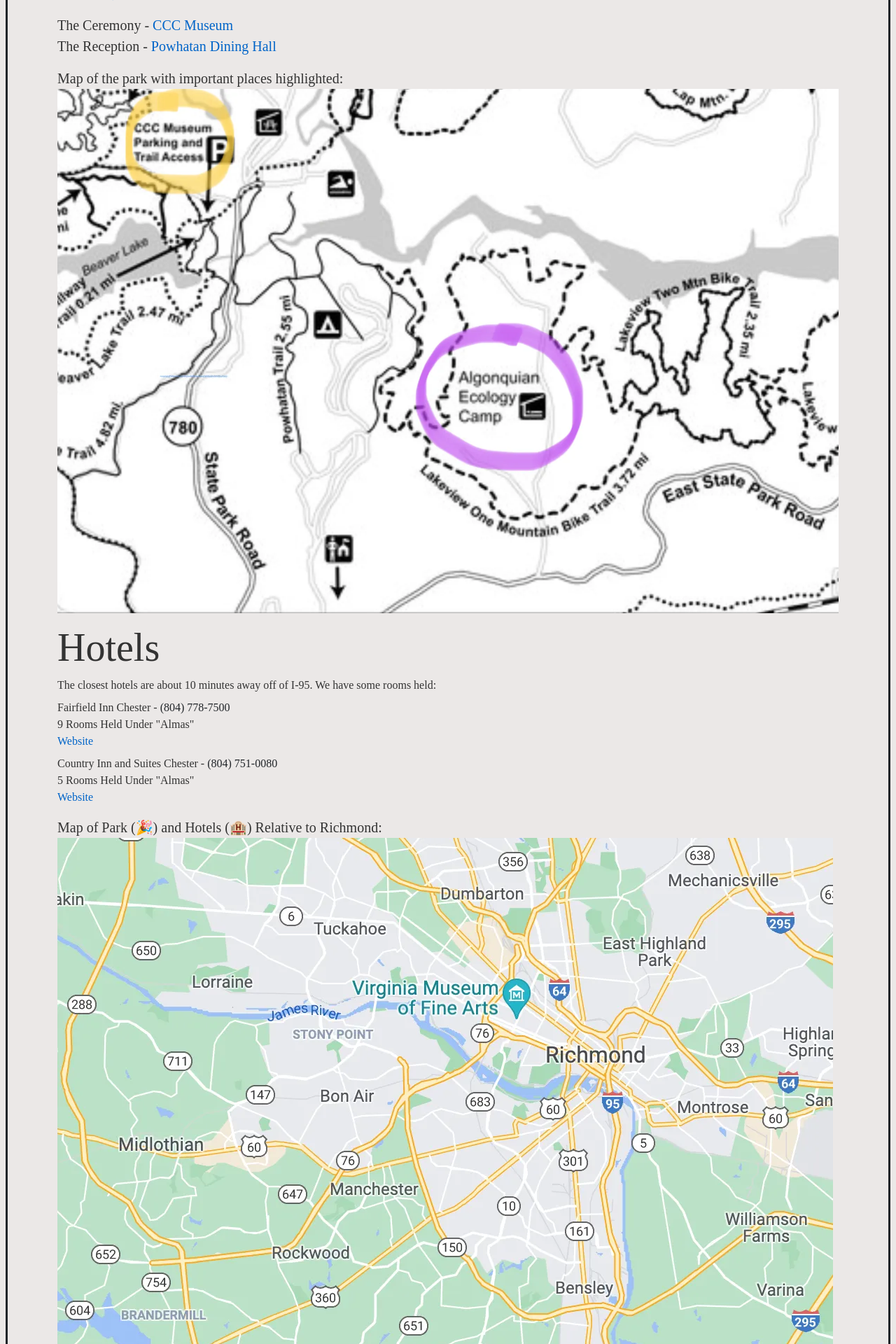
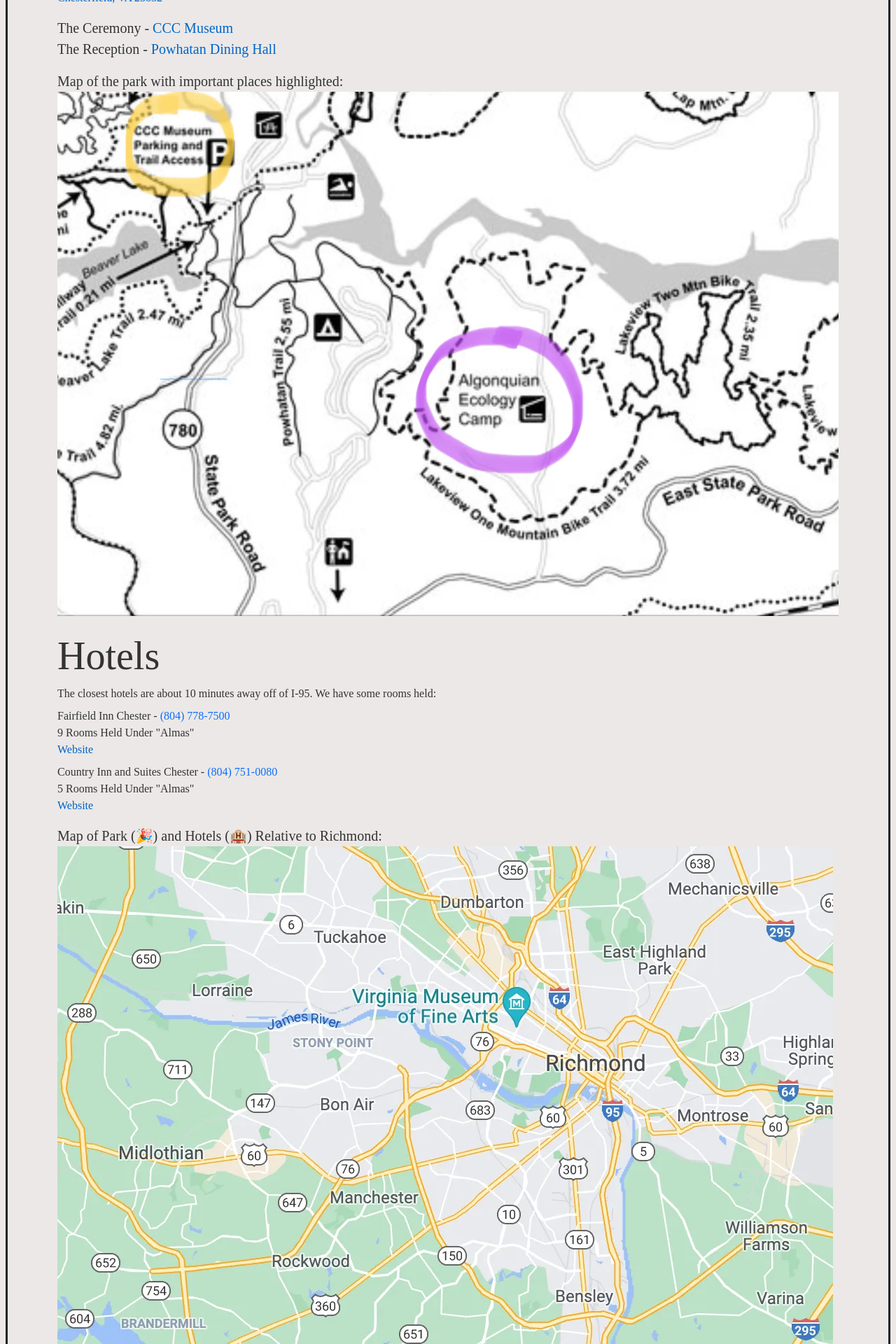
Before and after one commit to kalmas/rosyandkyle-com, a Svelte app: page /event in a window 1280 px wide. Shown: the part 520-2440 px from the top of the page at 70% size. Built offline with nearby package versions, Linux system fonts and the light colour scheme; a web font is replaced by a local one.

Commit message:
linked img

```diff
--- /dev/null
+++ b/src/Image.svelte
@@ -0,0 +1,6 @@
+<script lang="ts">
+    export let src: string = "";
+    export let alt: string = "";
+</script>
+
+<a href={src}><img class="img-fluid mb-2" {alt} {src} /></a>
--- a/src/routes/Event.svelte
+++ b/src/routes/Event.svelte
@@ -1,3 +1,7 @@
+<script lang="ts">
+    import Image from "../Image.svelte";
+</script>
+
 <div class="container">
     <h1 class="display-1">Event Details</h1>
 
@@ -7,13 +11,13 @@
         <a
             href="https://calendar.google.com/calendar/render?action=TEMPLATE&dates=20220528T200000Z%2F20220529T020000Z&details=Ceremony%20-%20CCC%20Museum%20https%3A%2F%2Fgoo.gl%2Fmaps%2FbLicy3ahWCyUpKj9A%0AReception%20-%20Powhatan%20Dining%20Hall%20https%3A%2F%2Fgoo.gl%2Fmaps%2FJJHDWwvg38BewGBH8&location=Pocahontas%20State%20Park&text=Rosy%20and%20Kyle%20Get%20Married"
             role="button"
-            class="btn btn-dark"
+            class="btn btn-dark mb-1"
             title="Add to Google Calendar">Add to Google Calendar</a
         >
         <a
             href="https://outlook.live.com/calendar/0/deeplink/compose?allday=false&body=Ceremony%20-%20CCC%20Museum%20https%3A%2F%2Fgoo.gl%2Fmaps%2FbLicy3ahWCyUpKj9A%0AReception%20-%20Powhatan%20Dining%20Hall%20https%3A%2F%2Fgoo.gl%2Fmaps%2FJJHDWwvg38BewGBH8&enddt=2022-05-29T02%3A00%3A00%2B00%3A00&location=Pocahontas%20State%20Park&path=%2Fcalendar%2Faction%2Fcompose&rru=addevent&startdt=2022-05-28T20%3A00%3A00%2B00%3A00&subject=Rosy%20and%20Kyle%20Get%20Married"
             role="button"
-            class="btn btn-dark"
+            class="btn btn-dark mb-1"
             title="Add to Outlook Calendar">Add to Outlook Calendar</a
         >
     </div>
@@ -40,11 +44,7 @@
         <figcaption class="lead">
             Map of the park with important places highlighted:
         </figcaption>
-        <img
-            class="img-fluid"
-            alt="Map of Pocahontas State Park"
-            src="img/map1.webp"
-        />
+        <Image src="img/map1.webp" alt="Map of Pocahontas State Park" />
     </figure>
 
     <h2 class="mt-3 display-4">Hotels</h2>
@@ -53,7 +53,7 @@
 
     <div class="mt-2">
         Fairfield Inn Chester -
-        <a href="tel:804-778-7500" class="link-dark">(804) 778-7500</a><br />
+        <a href="tel:804-778-7500" class="link-primary">(804) 778-7500</a><br />
         9 Rooms Held Under "Almas"<br />
         <a
             href="https://www.marriott.com/hotels/travel/ricch-fairfield-inn-richmond-chester/?scid=bb1a189a-fec3-4d19-a255-54ba596febe2&y_source=1_MjgxOTE2OS03MTUtbG9jYXRpb24uZ29vZ2xlX3dlYnNpdGVfb3ZlcnJpZGU%3D"
@@ -62,7 +62,7 @@
     </div>
     <div class="mt-2">
         Country Inn and Suites Chester -
-        <a href="tel:804-751-0080" class="link-dark">(804) 751-0080</a><br />
+        <a href="tel:804-751-0080" class="link-primary">(804) 751-0080</a><br />
         5 Rooms Held Under "Almas"<br />
         <a
             href="https://www.radissonhotelsamericas.com/en-us/hotels/country-inn-chester-va?cid=a:se+b:gmb+c:amer+i:local+e:cis+d:us+h:VACHESTE"
@@ -74,11 +74,7 @@
         <figcaption class="lead">
             Map of Park (🎉) and Hotels (🏨) Relative to Richmond:
         </figcaption>
-        <img
-            class="img-fluid"
-            alt="Map of Greater Richmond"
-            src="img/map3.webp"
-        />
+        <Image src="img/map3.webp" alt="Map of Greater Richmond" />
     </figure>
 
     <h2 class="mt-3 display-4">Camping</h2>
@@ -88,10 +84,6 @@
 
     <figure class="mt-3">
         <figcaption class="lead">Group Camp Site:</figcaption>
-        <img
-            class="img-fluid"
-            alt="Group Campsite"
-            src="img/group-campsite.webp"
-        />
+        <Image src="img/group-campsite.webp" alt="Group Campsite" />
     </figure>
 </div>
--- a/src/routes/Home.svelte
+++ b/src/routes/Home.svelte
@@ -1,5 +1,6 @@
 <script lang="ts">
     import helpers from "../helpers";
+    import Image from "../Image.svelte";
 </script>
 
 <div class="container text-center">
@@ -10,5 +11,5 @@
     <h2 class="display-3">
         <a class="link-primary" href="/rsvp">Please RSVP Here!</a>
     </h2>
-    <img class="img-fluid mb-2" alt="Kyle and Rosy" src="img/rosyandkyle.webp" />
+    <Image src="img/rosyandkyle.webp" alt="Kyle and Rosy" />
 </div>
```
